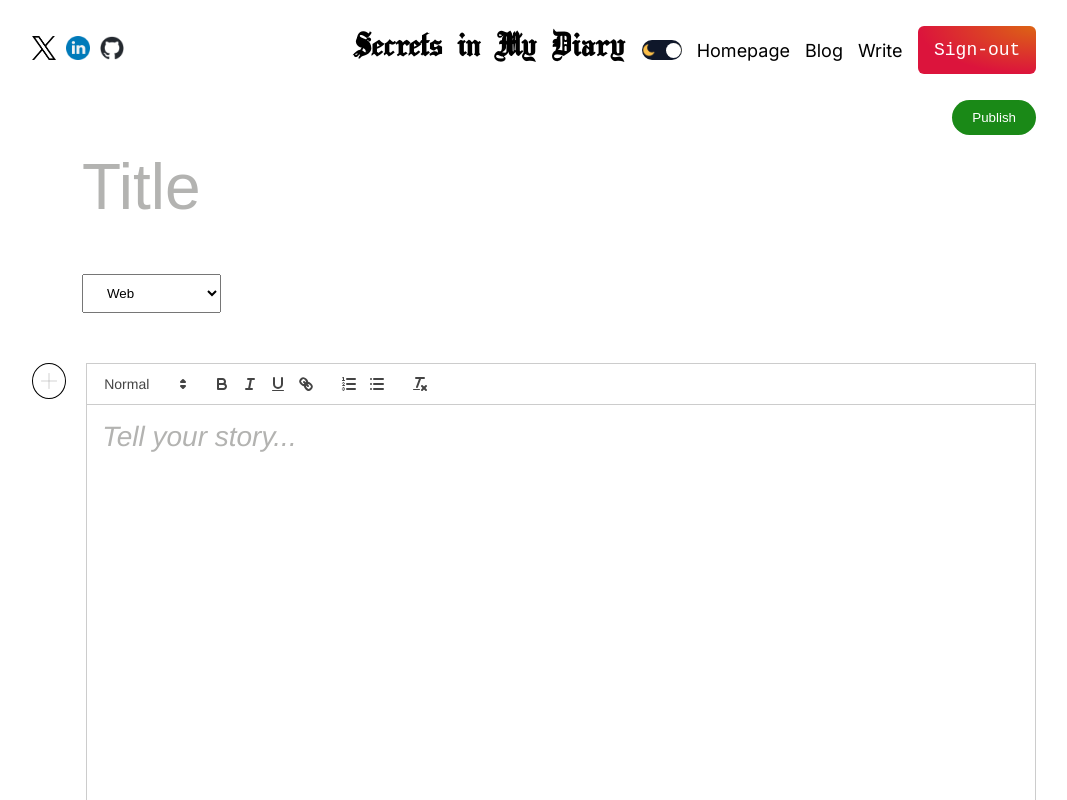
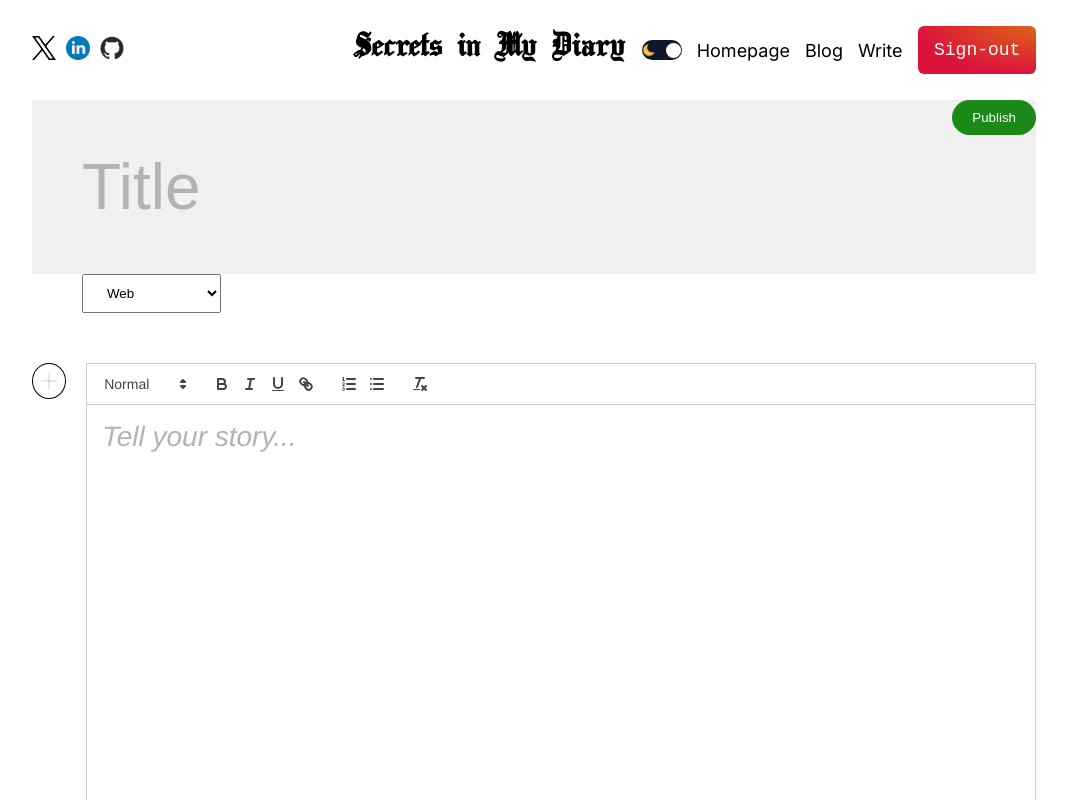
Before and after one commit to origotdaskill/Secrets-In-My-Diary, a Next.js app: page /write in a window 1280 px wide. Shown: the top 800 px of the page, without its empty margins (106-1173 px from the left). Built offline with nearby package versions, Linux system fonts and the light colour scheme; no server answers; sample sign-in values are in the browser's storage.

Commit message:
ori commit 1911

```diff
--- a/src/app/write/writePage.module.css
+++ b/src/app/write/writePage.module.css
@@ -50,7 +50,7 @@
   font-size: 64px;
   border: none;
   outline: none;
-  background-color: transparent;
+  background-color: var(--softBg);
   color: var(--textColor);
 }
 
```
